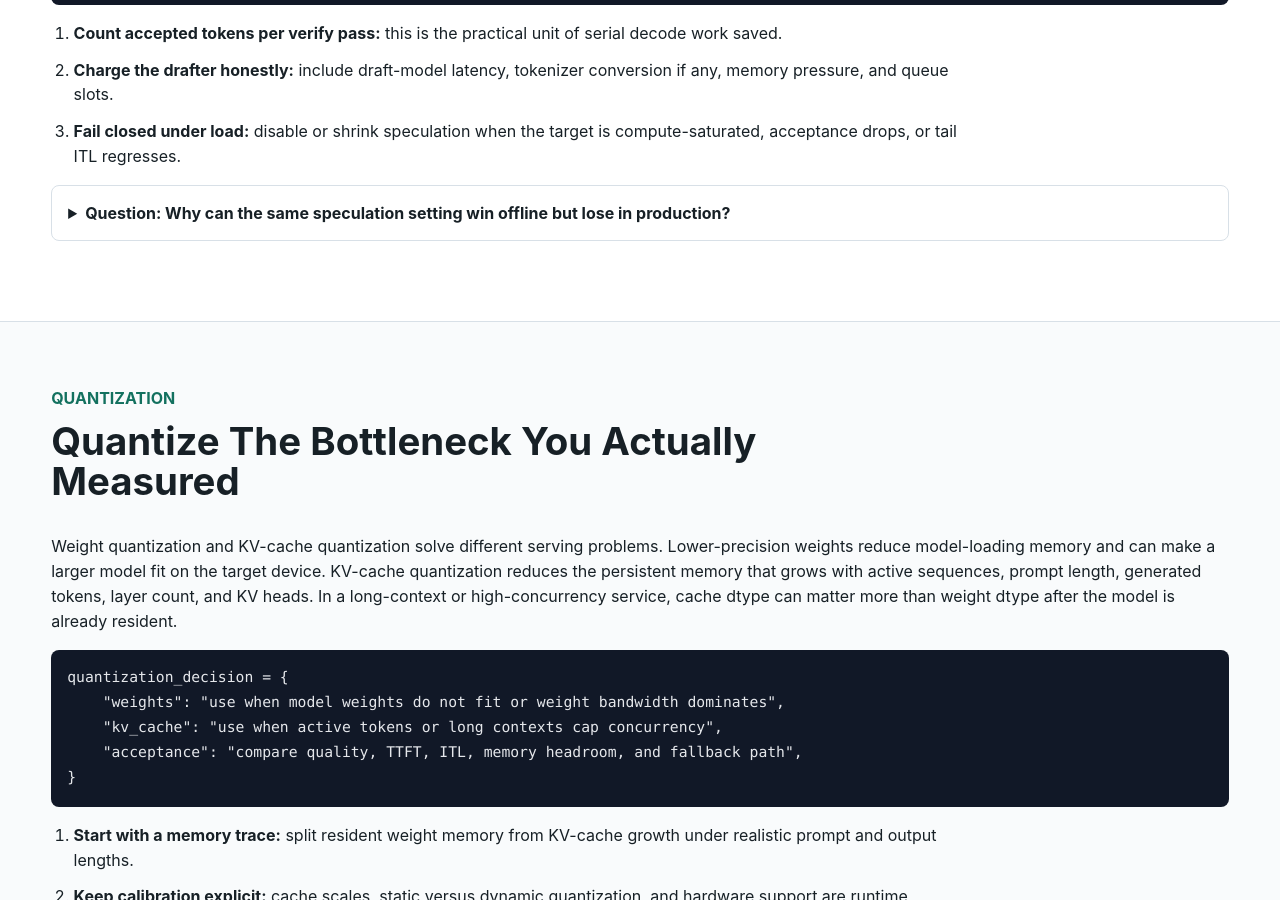
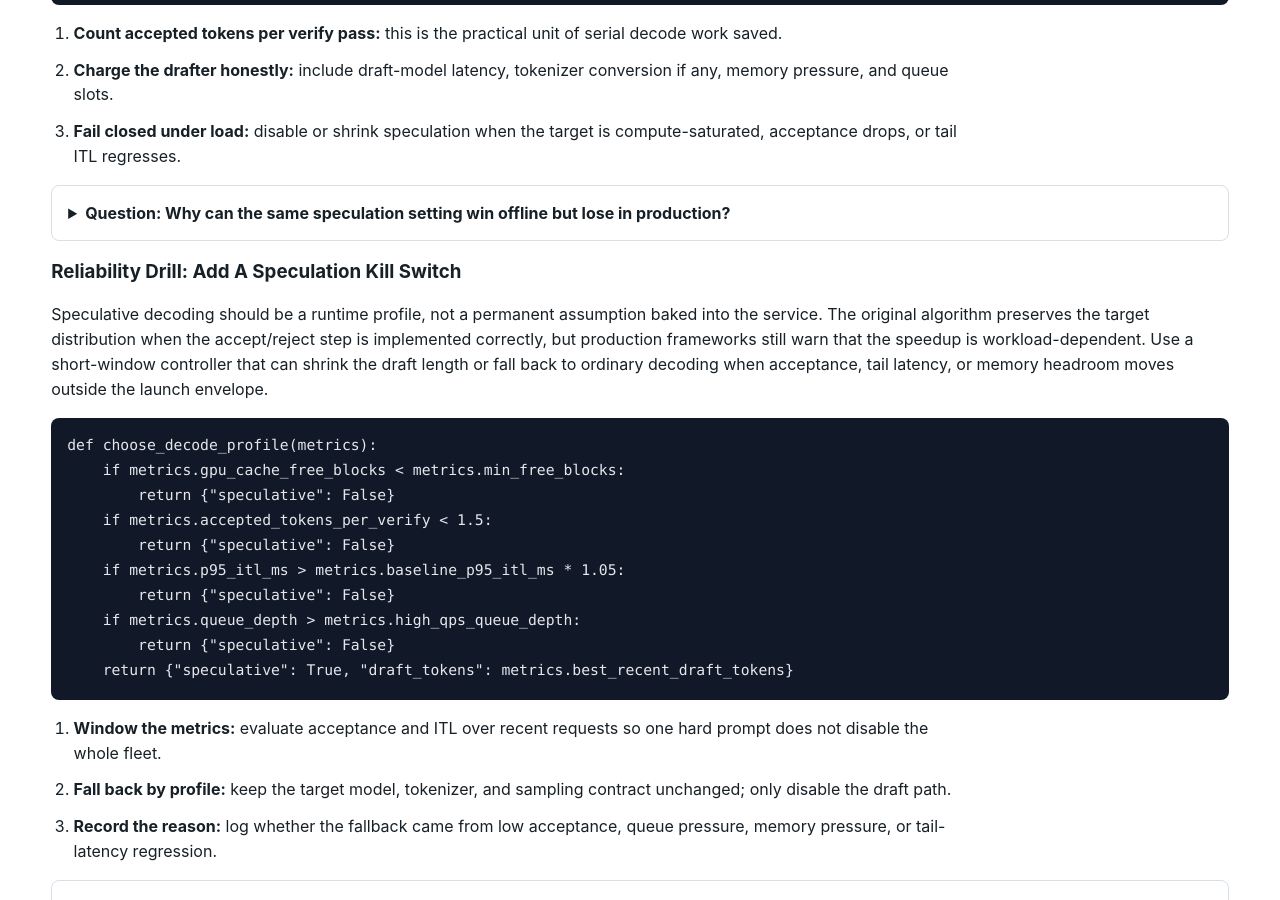
Before and after one commit to kennethli319/kennethli319.github.io, a Jekyll site: the page llm-ml-course/lessons/production-serving.html, which Jekyll copies as it is, in a window 1280 px wide and 900 px high, scrolled down 8759 px. Built offline with Jekyll 4.4.1, drawn with Linux system fonts in a browser that asks for light colours; some of the changed text lies outside the part shown.

Commit message:
Sync speculative decoding fallback drill

```diff
--- a/llm-ml-course/lessons/production-serving.html
+++ b/llm-ml-course/lessons/production-serving.html
@@ -363,6 +363,35 @@ rollout_gate = (
         <summary>Question: Why can the same speculation setting win offline but lose in production?</summary>
         <p>An offline benchmark may have idle target capacity and repetitive prompts, while production adds queueing, mixed prompt domains, lower acceptance, and shared GPU resources for the drafter and verifier.</p>
       </details>
+      <h3>Reliability Drill: Add A Speculation Kill Switch</h3>
+      <p>
+        Speculative decoding should be a runtime profile, not a permanent
+        assumption baked into the service. The original algorithm preserves the
+        target distribution when the accept/reject step is implemented
+        correctly, but production frameworks still warn that the speedup is
+        workload-dependent. Use a short-window controller that can shrink the
+        draft length or fall back to ordinary decoding when acceptance, tail
+        latency, or memory headroom moves outside the launch envelope.
+      </p>
+      <pre><code>def choose_decode_profile(metrics):
+    if metrics.gpu_cache_free_blocks < metrics.min_free_blocks:
+        return {"speculative": False}
+    if metrics.accepted_tokens_per_verify < 1.5:
+        return {"speculative": False}
+    if metrics.p95_itl_ms > metrics.baseline_p95_itl_ms * 1.05:
+        return {"speculative": False}
+    if metrics.queue_depth > metrics.high_qps_queue_depth:
+        return {"speculative": False}
+    return {"speculative": True, "draft_tokens": metrics.best_recent_draft_tokens}</code></pre>
+      <ol class="steps">
+        <li><strong>Window the metrics:</strong> evaluate acceptance and ITL over recent requests so one hard prompt does not disable the whole fleet.</li>
+        <li><strong>Fall back by profile:</strong> keep the target model, tokenizer, and sampling contract unchanged; only disable the draft path.</li>
+        <li><strong>Record the reason:</strong> log whether the fallback came from low acceptance, queue pressure, memory pressure, or tail-latency regression.</li>
+      </ol>
+      <details class="qa">
+        <summary>Question: Why should speculation be disabled under high queue pressure?</summary>
+        <p>At high load, the draft path can compete with target-model work for the same GPU resources. If acceptance is not high enough to reduce target forwards, speculation can make queued and streaming requests slower.</p>
+      </details>
     </section>
 
     <section id="quantization" class="band">
@@ -541,7 +570,8 @@ e2e = events["completed_at"] - events["received_at"]</code></pre>
         <a href="https://huggingface.co/docs/transformers/en/quantization/bitsandbytes">Hugging Face bitsandbytes quantization</a>,
         <a href="https://arxiv.org/abs/2211.17192">Fast Inference from Transformers via Speculative Decoding</a>,
         <a href="https://docs.vllm.ai/en/latest/features/speculative_decoding/">vLLM speculative decoding</a>,
-        <a href="https://huggingface.co/docs/transformers/en/assisted_decoding">Hugging Face assisted decoding</a>.
+        <a href="https://huggingface.co/docs/transformers/en/assisted_decoding">Hugging Face assisted decoding</a>,
+        <a href="https://arxiv.org/abs/2402.01528">Decoding Speculative Decoding</a>.
       </p>
     </section>
   </main>
```
Also changed, not shown: llm-ml-course/README.md (+1 -0 lines).
